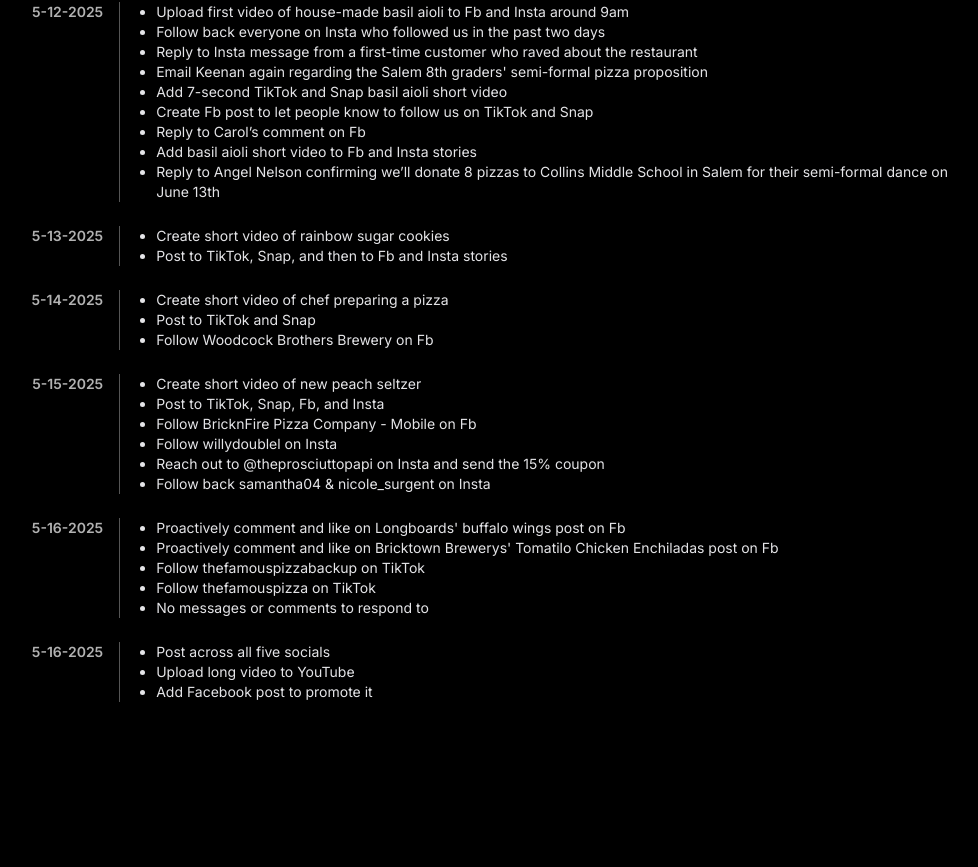
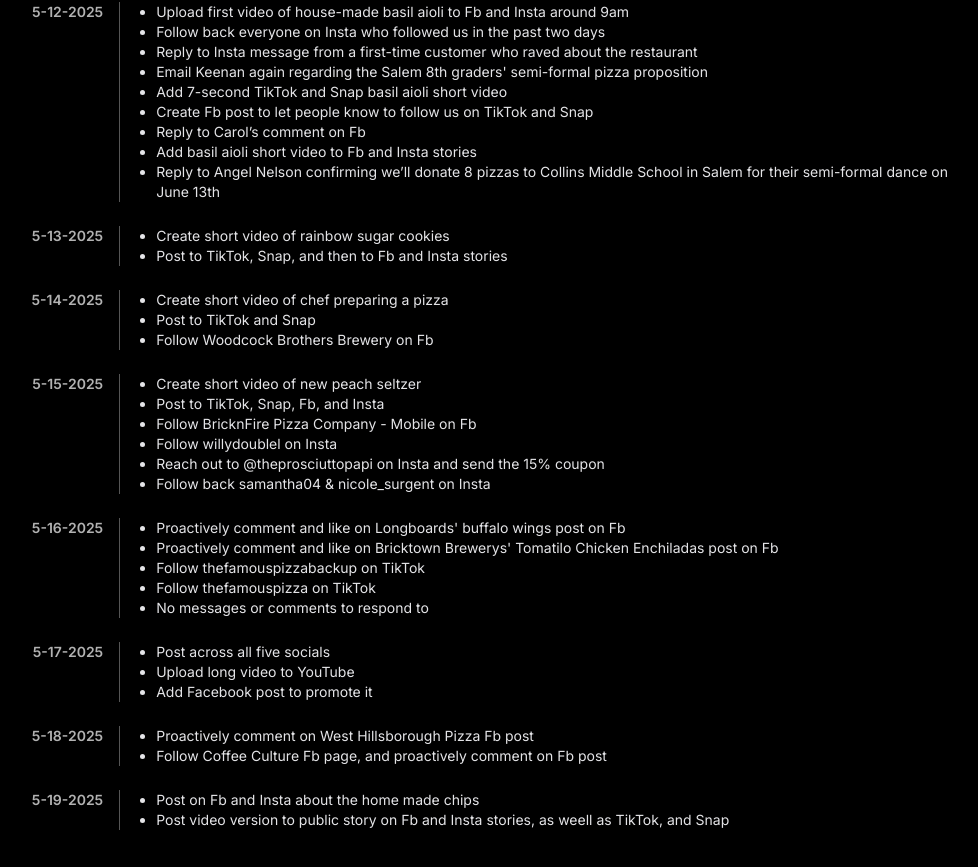
Before and after one commit to rowgregory/sqysh, a Next.js app: page /clients/garcon/changelog in a window 1280 px wide. Shown: the part 1087-1954 px from the top of the page, without its empty margins (203-1181 px from the left). Before the commit the page ends 1801 px from the top, so only its background shows below. Built offline with nearby package versions, Linux system fonts and the light colour scheme; a web font is replaced by a local one.

Commit message:
(chore):Update garcon changelog

```diff
--- a/app/clients/garcon/changelog/page.tsx
+++ b/app/clients/garcon/changelog/page.tsx
@@ -50,14 +50,22 @@ const changelogData = [
     message: `Proactively comment and like on Longboards' buffalo wings post on Fb. Proactively comment and like on Bricktown Brewerys' Tomatilo Chicken Enchiladas post on Fb. Follow thefamouspizzabackup on TikTok. Follow thefamouspizza on TikTok. No messages or comments to respond to`,
   },
   {
-    date: "5-16-2025",
+    date: "5-17-2025",
     message: `Post across all five socials. Upload long video to YouTube. Add Facebook post to promote it`,
+  },
+  {
+    date: "5-18-2025",
+    message: `Proactively comment on West Hillsborough Pizza Fb post. Follow Coffee Culture Fb page, and proactively comment on Fb post`,
+  },
+  {
+    date: "5-19-2025",
+    message: `Post on Fb and Insta about the home made chips. Post video version to public story on Fb and Insta stories, as weell as TikTok, and Snap`,
   },
 ];
 
 const GarconChangeLog = () => {
   return (
-    <div className="w-full">
+    <div className="w-full pb-28">
       <h1 className="text-3xl font-bold mb-6">Changelog</h1>
       <div className="flex flex-col">
         {changelogData?.map((log, i) => (
--- a/app/clients/garcon/layout.tsx
+++ b/app/clients/garcon/layout.tsx
@@ -14,6 +14,7 @@ const GarconLayout: FC<ChildrenProps> = ({ children }) => {
 
   return (
     <>
+      <div className="sticky top-0 bg-black">
         <h1 className="text-2xl mt-10 mb-4 font-changa">
           Garçon Super Slice Pizza Parlor
         </h1>
@@ -51,6 +52,7 @@ const GarconLayout: FC<ChildrenProps> = ({ children }) => {
             Notes
           </Link>
         </div>
+      </div>
       {children}
     </>
   );
```
Also changed, not shown: app/types/common.types.ts (+2 -8 lines). Lines whose indentation alone changed are shown as unchanged.
